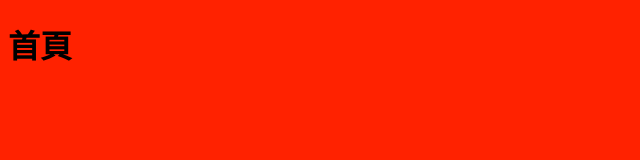
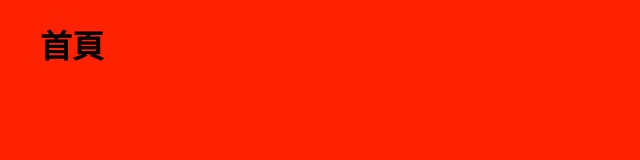
Before and after one commit to sexfat/cgd101, a plain HTML site: page index.html in a window 1280 px wide. Shown: the whole page, without its empty margins (0-640 px from the left). Drawn offline with Linux system fonts and the light colour scheme.

Commit message:
版型調整

```diff
--- a/index.html
+++ b/index.html
@@ -8,7 +8,12 @@
     <title>首頁</title>
 </head>
 <body>
-    <h1>首頁</h1>
+    <div class="wrapper">
+        <h1>首頁</h1>
+
+
+    </div>
+
 
 </body>
 </html>
--- a/style.css
+++ b/style.css
@@ -4,3 +4,9 @@ body {
    font-family: Arial, Helvetica, sans-serif;
    font-weight: 400;
 }
+
+.wrapper {
+   width:  1200px;
+   margin: 0 auto;
+   height: 500px;
+}
```
